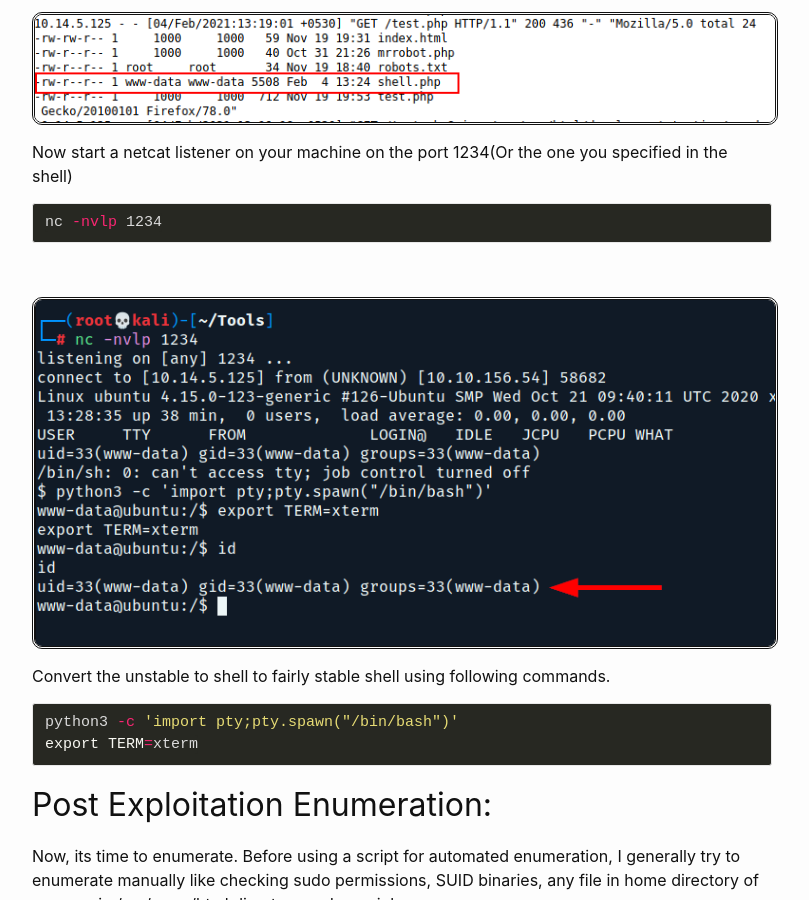
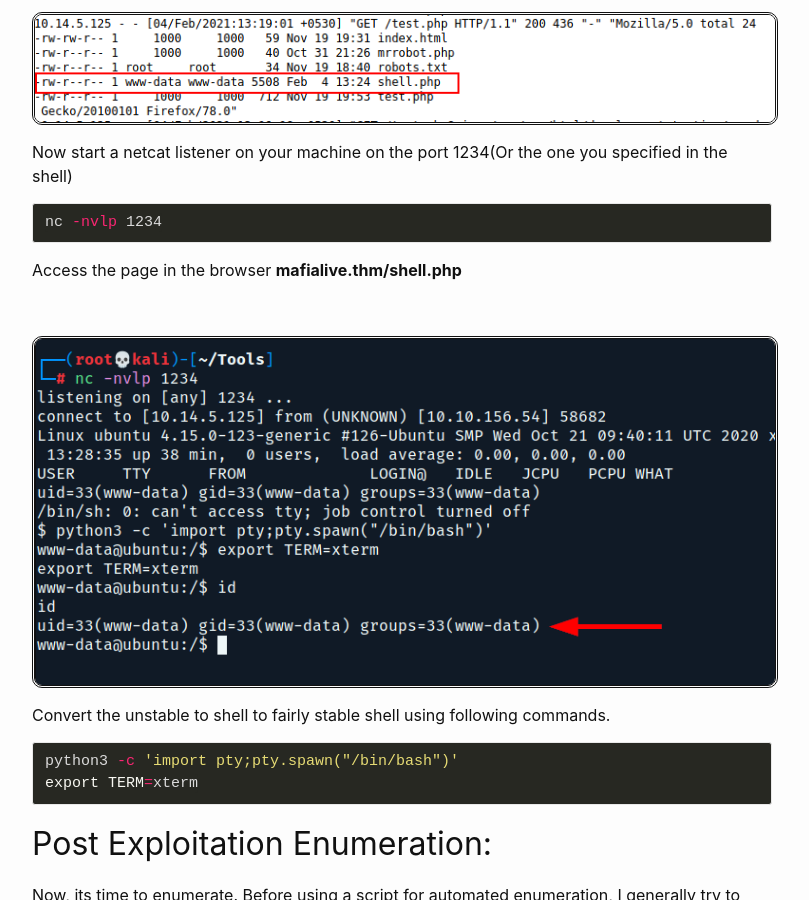
Before and after one commit to tejasanerao/BlogBox, a Jekyll site: the page built from _posts/2021-02-04-archangel.md, in a window 1280 px wide and 900 px high, scrolled down 5732 px. Shown: the whole window, without its empty margins (238-1047 px from the left). Built offline with Jekyll 4.4.1, drawn with Linux system fonts in a browser that asks for light colours.

Commit message:
Update 2021-02-04-archangel.md

````diff
--- a/_posts/2021-02-04-archangel.md
+++ b/_posts/2021-02-04-archangel.md
@@ -153,6 +153,8 @@ Now start a netcat listener on your machine on the port 1234(Or the one you spec
 ```shell
 nc -nvlp 1234
 ```
+Access the page in the browser **mafialive.thm/shell.php**
+
 <br>
 {:refdef: style="text-align: center;"}
 ![Image]({{ "/assets/images/thm/archangel/revshell.png" | relative_url}})
````
